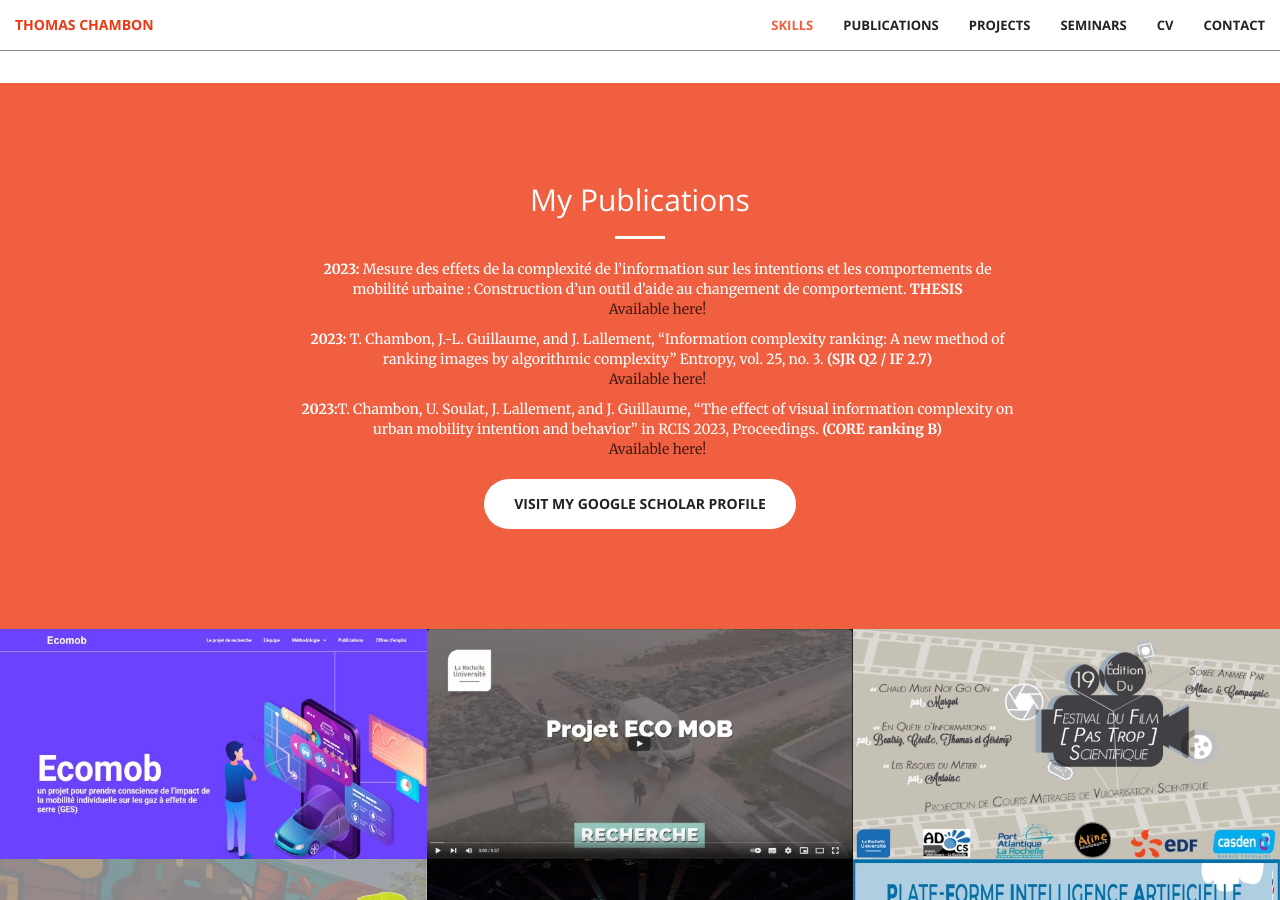
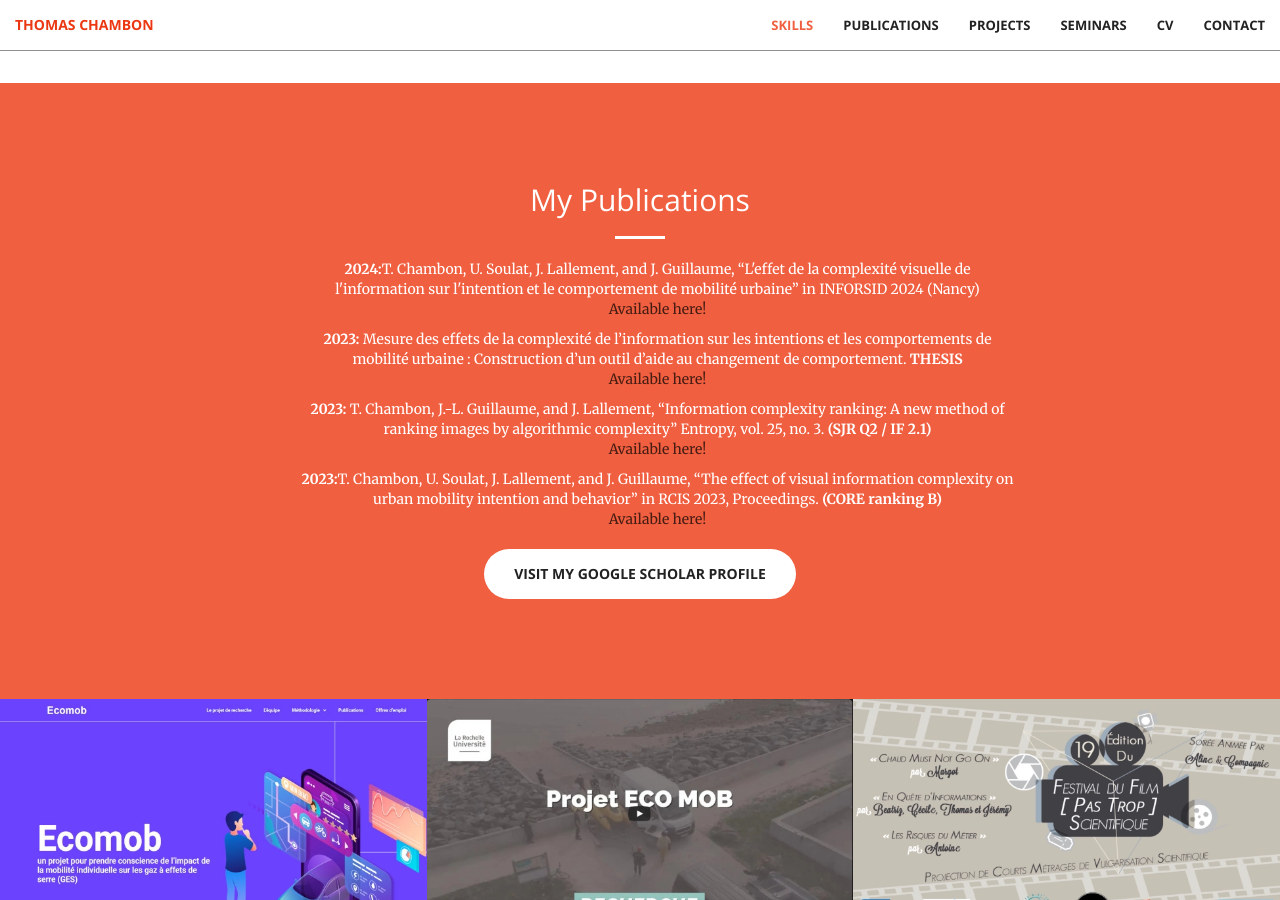
Before and after one commit to Thomas-Chambon/Thomas-Chambon.github.io, a Jekyll site: the page built from index.markdown, in a window 1280 px wide and 900 px high, scrolled down 1526 px. Built offline with Jekyll 4.4.1, drawn with Linux system fonts in a browser that asks for light colours.

Commit message:
Update publications.html

```diff
--- a/_includes/publications.html
+++ b/_includes/publications.html
@@ -7,6 +7,12 @@
                 <p class="text-faded">
                     <ul class="fa-ul">
                         <li>
+                            <b>2024:</b>T. Chambon, U. Soulat, J. Lallement, and J. Guillaume, “L'effet de la complexité visuelle de l'information sur l'intention et le comportement de mobilité urbaine” in INFORSID 2024 (Nancy)<br>
+                            <a href="https://hal.science/hal-04649625v1" class="text-faded" target="_blank" rel="noreferrer">Available here!</a>
+                        </li>
+                    </ul>
+                    <ul class="fa-ul">
+                        <li>
                             <b>2023:</b> Mesure des effets de la complexité de l’information sur les intentions et les comportements de mobilité urbaine : Construction d’un outil d’aide au changement de comportement. <b>THESIS</b><br>
                             <a href="https://theses.hal.science/tel-04446437" class="text-faded" target="_blank" rel="noreferrer">Available here!</a>
                         </li>
@@ -14,11 +20,10 @@
 
                     <ul class="fa-ul">
                         <li>
-                            <b>2023:</b> T. Chambon, J.-L. Guillaume, and J. Lallement, “Information complexity ranking: A new method of ranking images by algorithmic complexity” Entropy, vol. 25, no. 3. <b>(SJR Q2 / IF 2.7)</b><br>
+                            <b>2023:</b> T. Chambon, J.-L. Guillaume, and J. Lallement, “Information complexity ranking: A new method of ranking images by algorithmic complexity” Entropy, vol. 25, no. 3. <b>(SJR Q2 / IF 2.1)</b><br>
                             <a href="https://www.mdpi.com/1099-4300/25/3/439" class="text-faded" target="_blank" rel="noreferrer">Available here!</a>
                         </li>
                     </ul>
-
                     <ul class="fa-ul">
                         <li>
                             <b>2023:</b>T. Chambon, U. Soulat, J. Lallement, and J. Guillaume, “The effect of visual information complexity on urban mobility intention and behavior” in RCIS 2023, Proceedings. <b>(CORE ranking B)</b><br>
```
